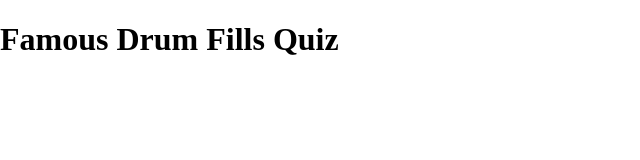
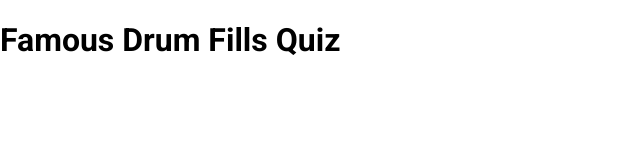
Before and after one commit to somecallmejosh/drum-intro-quiz, a website: page app/index.html in a window 1280 px wide. Shown: the whole page, without its empty margins (0-640 px from the left). Drawn offline with nearby package versions, Linux system fonts and the light colour scheme; files that its build step writes are made by us from their sources; files whose address does not match are found by name.

Commit message:
Update fonts.

```diff
--- a/app/index.html
+++ b/app/index.html
@@ -16,6 +16,7 @@
 
     <!-- build:css styles/main.css -->
     <link rel="stylesheet" href="styles/main.css">
+    <link href='https://fonts.googleapis.com/css?family=Roboto:400,700,400italic' rel='stylesheet' type='text/css'>
     <!-- endbuild -->
 
     <!-- build:js scripts/vendor/modernizr.js -->
--- a/app/styles/main.scss
+++ b/app/styles/main.scss
@@ -4,4 +4,5 @@
 html, body {
   padding: 0;
   margin: 0;
+  font-family: 'Roboto', sans-serif;
 }
```
